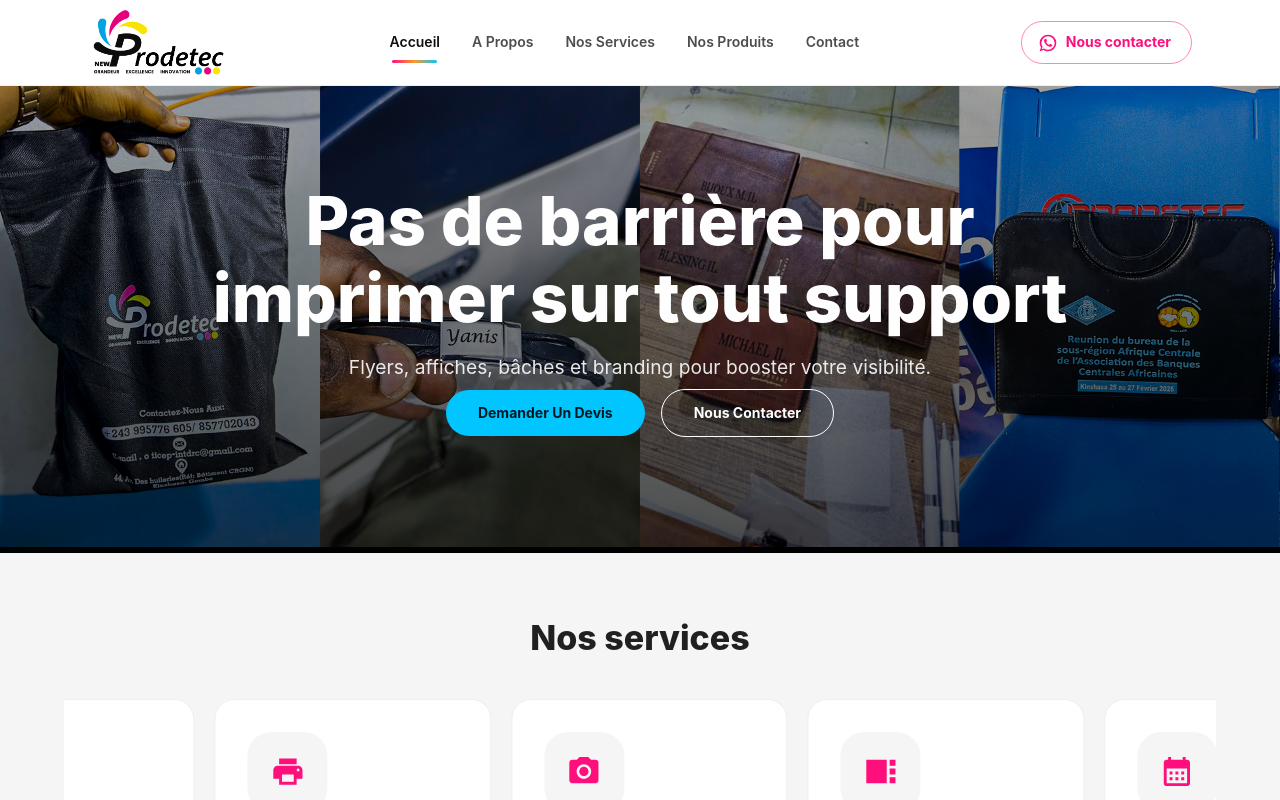
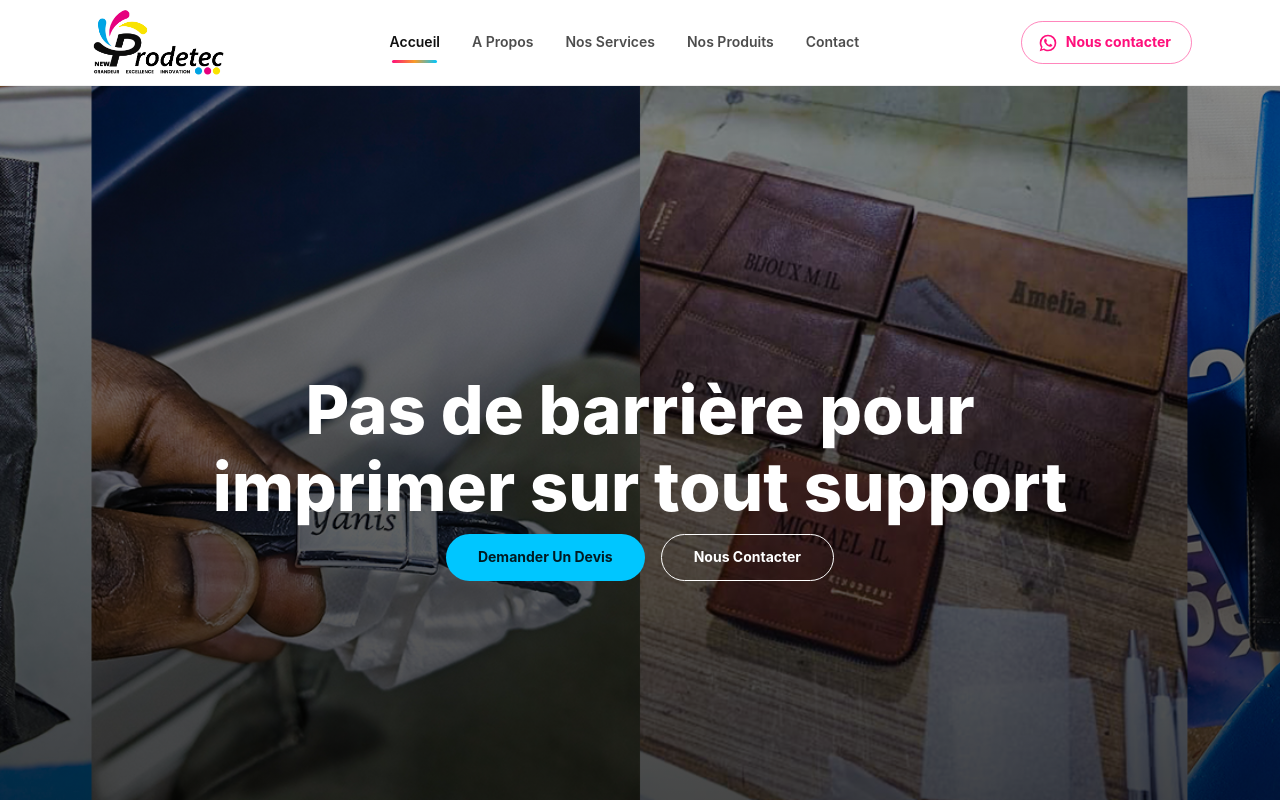
Before and after one commit to fadykless/prodetec, a Next.js app: page / in a window 1280 px wide. Shown: the top 800 px of the page. Built offline with nearby package versions, Linux system fonts and the light colour scheme.

Commit message:
add why chose us

```diff
--- a/src/app/a-propos/page.jsx
+++ b/src/app/a-propos/page.jsx
@@ -16,6 +16,7 @@ import FavoriteIcon from '@mui/icons-material/Favorite';
 
 import { motion } from 'framer-motion';
 import PrintingStatsSection from '@/components/home/Stats';
+import PartnersSection from '@/components/home/Partners';
 
 const values = [
     {
@@ -408,6 +409,8 @@ export default function AboutPage() {
                     ))}
                 </Grid>
             </Container>
+
+            <PartnersSection />
         </Box>
     );
 }
--- a/src/app/page.js
+++ b/src/app/page.js
@@ -5,6 +5,7 @@ import OfferBanner from "@/components/home/OfferBanner";
 import HomeAbout from "@/components/home/About";
 import PartnersSection from "@/components/home/Partners";
 import PrintingStatsSection from "@/components/home/Stats";
+import WhyChooseUs from "@/components/home/WhyChose";
 
 export default function Home() {
   return (
@@ -14,6 +15,7 @@ export default function Home() {
       <HomeAbout />
       <OfferBanner />
       <FeaturedSection />
+      <WhyChooseUs />
       <PrintingStatsSection />
       <PartnersSection />
     </div>
--- a/src/components/home/About.jsx
+++ b/src/components/home/About.jsx
@@ -20,8 +20,8 @@ function HomeAbout() {
                     <Box>
                         <Typography sx={{ fontWeight: 'bold' }} gutterBottom={2} variant='h3'>PRODETEC</Typography>
                         <Typography>
-                            Nous sommes motivés par une mission claire d'être la plus grande industrie de l'impression par l'innovation. <br />
-                            Nous visons à être partenaire incontournable des entreprises qui cherchent à élever la présence de leur marque grâce à des solutions d'impression innovantes et durables.
+                            Bienvenue chez New Prodetec <br />
+                            Votre imprimeur de choix en impression graphisme, supports publicitaires, objets décoratifs en résine epoxy et papeterie.
                         </Typography>
                     </Box>
                 </Grid>
--- a/src/components/home/Hero.jsx
+++ b/src/components/home/Hero.jsx
@@ -72,6 +72,10 @@ export default function HeroSection() {
                         sx={{
                             position: 'relative',
                             width: '100%',
+                            minHeight: {
+                                xs: '85vh',
+                                md: '100vh',
+                            },
                         }}
                     >
 
@@ -82,7 +86,12 @@ export default function HeroSection() {
                             alt={slide.title}
                             sx={{
                                 width: '100%',
-                                height: 'auto',
+                                height: {
+                                    xs: '85vh',
+                                    md: '100vh',
+                                },
+
+                                objectFit: 'cover',
                                 display: 'block',
                             }}
                         />
@@ -94,12 +103,12 @@ export default function HeroSection() {
                                 inset: 0,
 
                                 background: `
-                                    linear-gradient(
-                                        to bottom,
-                                        ${alpha('#000', 0.35)},
-                                        ${alpha('#000', 0.7)}
-                                    )
-                                `,
+            linear-gradient(
+                to bottom,
+                ${alpha('#000', 0.45)},
+                ${alpha('#000', 0.75)}
+            )
+        `,
                             }}
                         />
 
@@ -113,6 +122,11 @@ export default function HeroSection() {
                                 display: 'flex',
                                 alignItems: 'center',
                                 justifyContent: 'center',
+
+                                pt: {
+                                    xs: 10,
+                                    md: 0,
+                                },
 
                                 px: {
                                     xs: 2,
@@ -136,7 +150,7 @@ export default function HeroSection() {
                                         fontWeight: 800,
 
                                         fontSize: {
-                                            xs: '1.8rem',
+                                            xs: '2rem',
                                             sm: '2.5rem',
                                             md: '3.5rem',
                                             lg: '4.2rem',
@@ -148,21 +162,15 @@ export default function HeroSection() {
                                     {slide.title}
                                 </Typography>
 
-                                <Typography
+
+                                <Box
+                                    mt={4}
                                     sx={{
-                                        mt: 2,
-                                        opacity: 0.9,
-
-                                        fontSize: {
-                                            xs: '0.95rem',
-                                            md: '1.2rem',
-                                        },
+                                        display: 'flex',
+                                        justifyContent: 'center',
+                                        flexWrap: 'wrap',
                                     }}
                                 >
-                                    {slide.subtitle}
-                                </Typography>
-
-                                <Box mt={4}>
 
                                     <Button
                                         disableElevation
@@ -173,8 +181,10 @@ export default function HeroSection() {
                                         sx={{
                                             borderRadius: 6,
                                             textTransform: 'capitalize',
+
                                             px: 4,
                                             py: 1.3,
+
                                             fontWeight: 'bold',
                                             m: 1,
                                         }}
@@ -190,8 +200,10 @@ export default function HeroSection() {
                                         sx={{
                                             borderRadius: 6,
                                             textTransform: 'capitalize',
+
                                             px: 4,
                                             py: 1.3,
+
                                             fontWeight: 'bold',
                                             borderColor: '#fff',
                                             color: '#fff',
--- /dev/null
+++ b/src/components/home/WhyChose.jsx
@@ -0,0 +1,82 @@
+'use client';
+
+import { Box, Container, Grid, Typography, Paper } from '@mui/material';
+import SpeedIcon from '@mui/icons-material/Speed';
+import WorkspacePremiumIcon from '@mui/icons-material/WorkspacePremium';
+import SupportAgentIcon from '@mui/icons-material/SupportAgent';
+
+const reasons = [
+    {
+        title: "Assurance Qualité",
+        description:
+            "Nous affirmons constamment nos méthodes de travail et nos techniques afin de vous fournir une qualité constante.",
+        icon: <WorkspacePremiumIcon sx={{ fontSize: 40, color: "#00c6ff" }} />,
+    },
+    {
+        title: "Services fiables",
+        description:
+            "Nous sommes fiers de nos réalisations. Chaque projet est respecté dans le but de vous faire économiser du temps et de l'argent",
+        icon: <SupportAgentIcon sx={{ fontSize: 40, color: "#00c6ff" }} />,
+    },
+    {
+        title: "Rapidité",
+        description:
+            "Grâce à une équipe qualifiée delai de livraison respectée et nous compromis de la qualité.",
+        icon: <SpeedIcon sx={{ fontSize: 40, color: "#00c6ff" }} />,
+    },
+];
+
+export default function WhyChooseUs() {
+    return (
+        <Box sx={{ py: 10, backgroundColor: "#0f0f0f", color: "#fff" }}>
+            <Container>
+
+                <Box sx={{ textAlign: "center", mb: 6 }}>
+                    <Typography variant="h4" fontWeight="bold">
+                        Pourquoi nous choisir ?
+                    </Typography>
+                    <Typography sx={{ opacity: 0.7, mt: 1 }}>
+                        Grandeur. Excellente. Innovation
+                    </Typography>
+                </Box>
+
+                <Grid container spacing={4}>
+
+                    {reasons.map((item, index) => (
+                        <Grid size={{ xs: 12, md: 4 }} key={index}>
+                            <Paper
+                                sx={{
+                                    p: 4,
+                                    height: '100%',
+                                    backgroundColor: "#1a1a1a",
+                                    color: "#fff",
+                                    borderRadius: 3,
+                                    textAlign: 'center',
+                                    transition: '0.3s',
+                                    '&:hover': {
+                                        transform: 'translateY(-6px)',
+                                    }
+                                }}
+                                elevation={0}
+                            >
+                                <Box mb={2}>
+                                    {item.icon}
+                                </Box>
+
+                                <Typography variant="h6" fontWeight="bold" mb={1}>
+                                    {item.title}
+                                </Typography>
+
+                                <Typography sx={{ opacity: 0.7, fontSize: 14 }}>
+                                    {item.description}
+                                </Typography>
+                            </Paper>
+                        </Grid>
+                    ))}
+
+                </Grid>
+
+            </Container>
+        </Box>
+    );
+}
```
